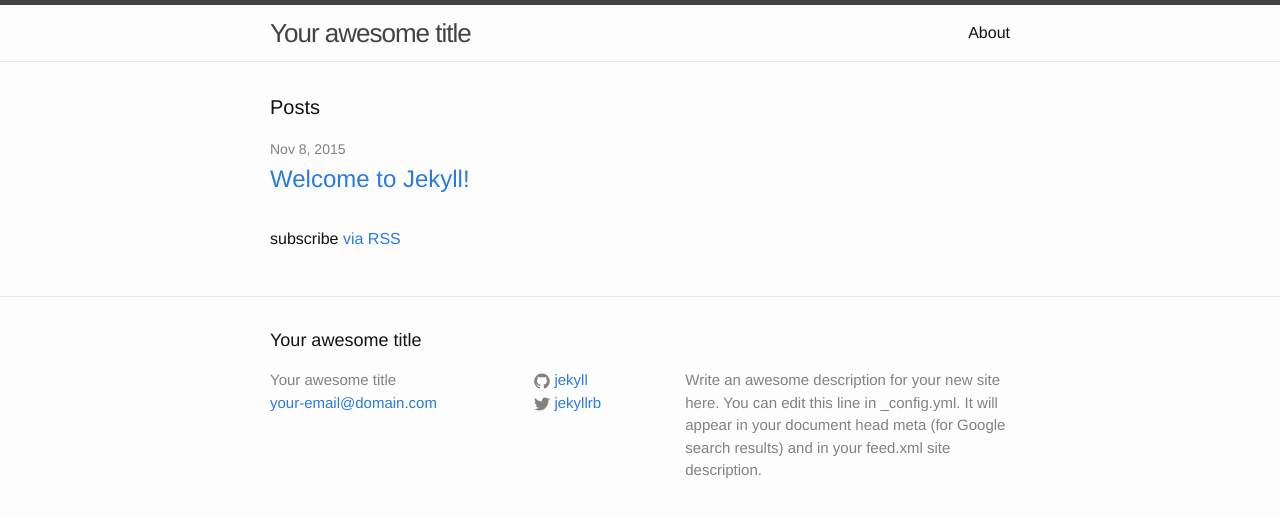
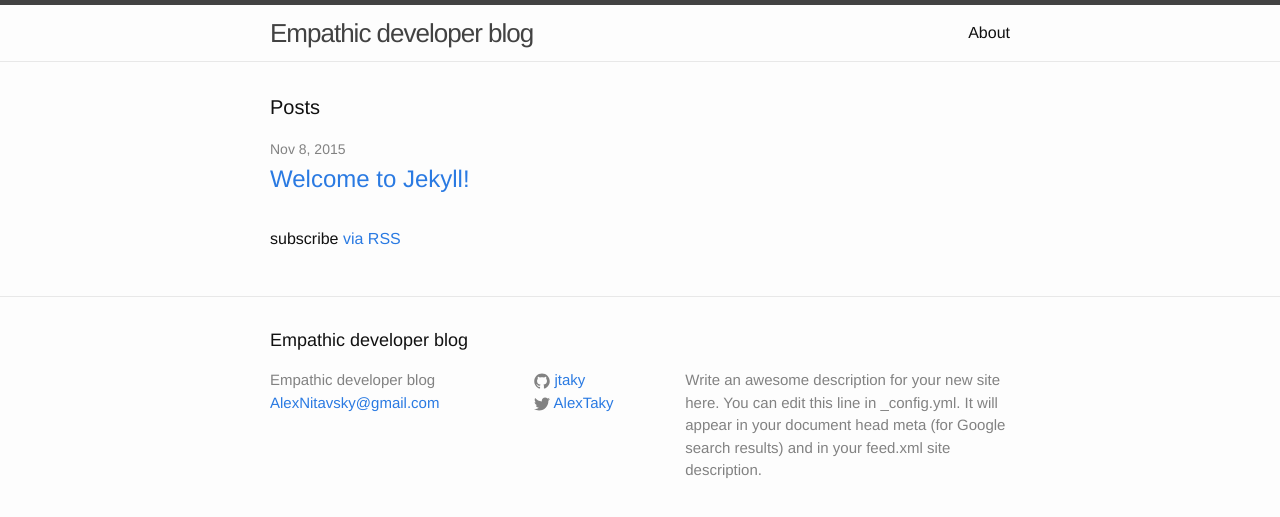
Before and after one commit to JTaky/jtaky.github.io, a Jekyll site: the page built from index.html, in a window 1280 px wide. Shown: the top 517 px of the page. Built offline with Jekyll 4.4.1, drawn with Linux system fonts in a browser that asks for light colours.

Commit message:
Set config values

```diff
--- a/_config.yml
+++ b/_config.yml
@@ -6,16 +6,16 @@
 # 'jekyll serve'. If you change this file, please restart the server process.
 
 # Site settings
-title: Your awesome title
-email: your-email@domain.com
+title: Empathic developer blog
+email: AlexNitavsky@gmail.com
 description: > # this means to ignore newlines until "baseurl:"
   Write an awesome description for your new site here. You can edit this
   line in _config.yml. It will appear in your document head meta (for
   Google search results) and in your feed.xml site description.
 baseurl: "" # the subpath of your site, e.g. /blog
-url: "http://yourdomain.com" # the base hostname & protocol for your site
-twitter_username: jekyllrb
-github_username:  jekyll
+url: "http://jtaky.github.io/" # the base hostname & protocol for your site
+twitter_username: AlexTaky
+github_username:  jtaky
 
 # Build settings
 markdown: kramdown
```
Also changed, not shown: 4 other files.
